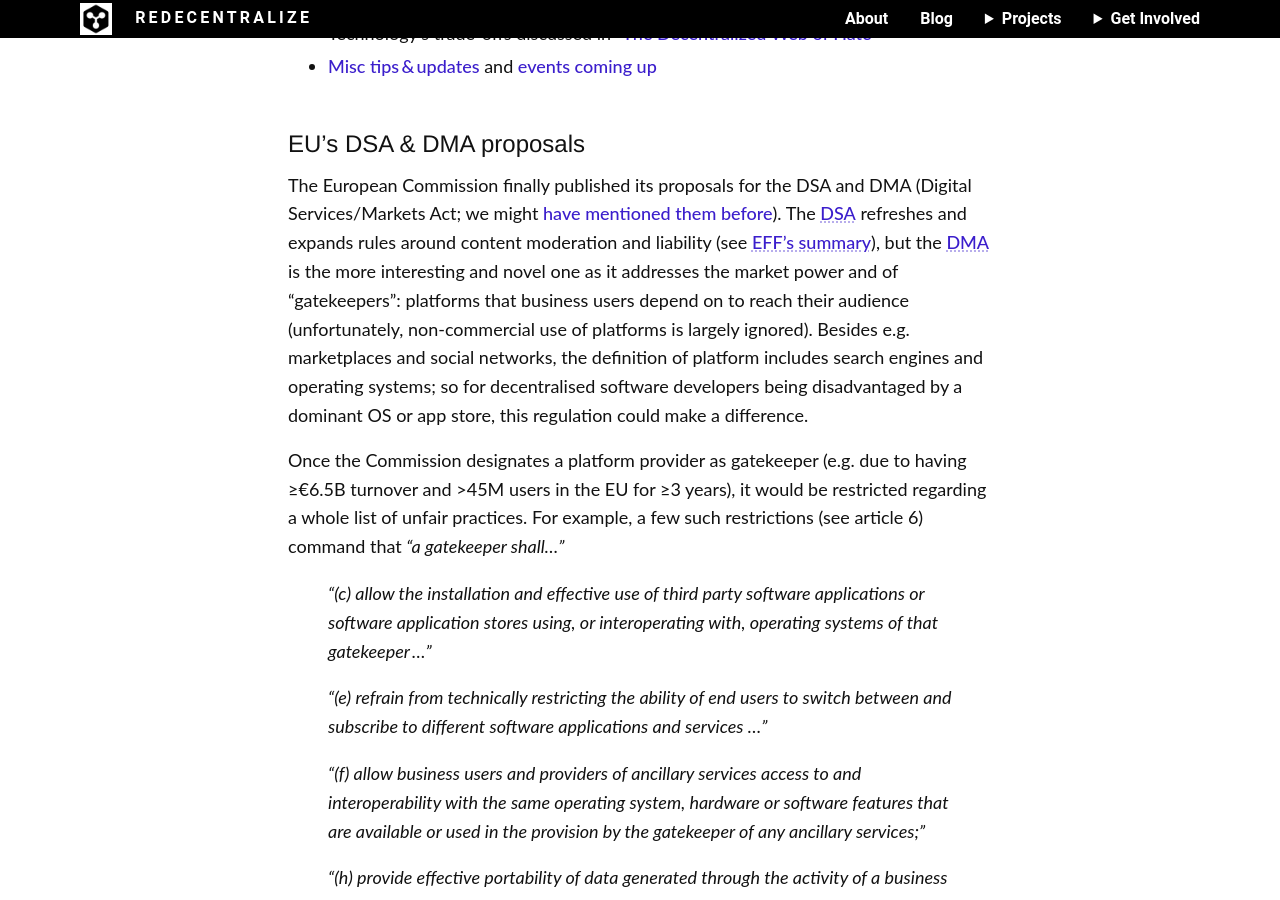
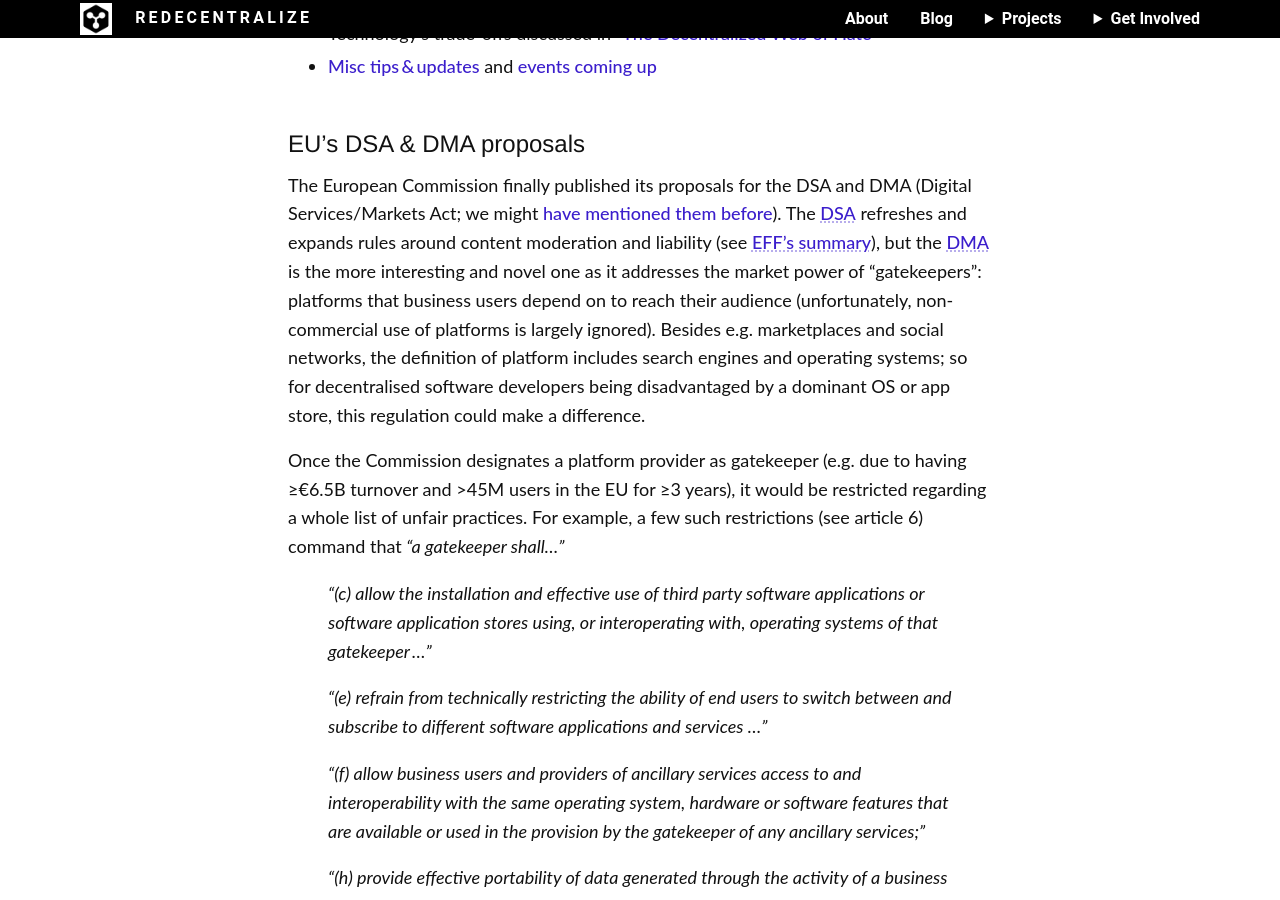
Before and after one commit to redecentralize/redecentralize-website, a Jekyll site: the page built from _posts/redigest/2020-12-31-redigest.md, in a window 1280 px wide and 900 px high, scrolled down 442 px. Built offline with Jekyll 4.4.1, drawn with Linux system fonts in a browser that asks for light colours; some of the changed lines change nothing that is shown; some of the changed text lies outside the part shown.

Commit message:
post-publication proofreading

```diff
--- a/_posts/redigest/2020-12-31-redigest.md
+++ b/_posts/redigest/2020-12-31-redigest.md
@@ -22,7 +22,7 @@
 
 ## EU’s DSA & DMA proposals
 
-The European Commission finally published its proposals for the DSA and DMA (Digital Services/Markets Act; we might [have][] [mentioned][] [them][] [before][]). The [DSA][] refreshes and expands rules around content moderation and liability (see [EFF’s summary][]), but the [DMA][] is the more interesting and novel one as it addresses the market power and  of “gatekeepers”: platforms that business users depend on to reach their audience (unfortunately, non-commercial use of platforms is largely ignored). Besides e.g. marketplaces and social networks, the definition of platform includes search engines and operating systems; so for decentralised software developers being disadvantaged by a dominant OS or app store, this regulation could make a difference.
+The European Commission finally published its proposals for the DSA and DMA (Digital Services/Markets Act; we might [have][] [mentioned][] [them][] [before][]). The [DSA][] refreshes and expands rules around content moderation and liability (see [EFF’s summary][]), but the [DMA][] is the more interesting and novel one as it addresses the market power of “gatekeepers”: platforms that business users depend on to reach their audience (unfortunately, non-commercial use of platforms is largely ignored). Besides e.g. marketplaces and social networks, the definition of platform includes search engines and operating systems; so for decentralised software developers being disadvantaged by a dominant OS or app store, this regulation could make a difference.
 
 Once the Commission designates a platform provider as gatekeeper (e.g. due to having ≥€6.5B turnover and >45M users in the EU for ≥3 years), it would be restricted regarding a whole list of unfair practices. For example, a few such restrictions (see article 6) command that *“a gatekeeper shall…”*
 
@@ -98,7 +98,7 @@
 >
 > **Radical democratization of the responsibility for maintaining a healthy Internet that respects difficult discourse, free speech, and the rights of marginalized persons to safety online is the great task of the P2P era**”
 
-Interesting is analysis of the different attitudes and motivations that drive people in the peer-to-peer space:
+Interesting is the analysis of the different attitudes and motivations that drive people in the peer-to-peer space:
 
 > “For many in the P2P space, particularly those influenced by political ideologies such as techno-libertarianism, a belief in a combination of maximized liberty through free-markets and technology, the affordance of malicious use of their tools is understood as a necessary risk to advancing goals like freedom of speech and curtailing state overreach. To those in the P2P space more influenced by leftist and social justice ideologies, affordances such as use by white supremacists using a technology is something to be counter-acted as much as possible while still trying to leverage the potential of the tool. Further, there is a subpopulation of people in the P2P development space who themselves identify with white supremacist ideologies though they may take the cover of other political ideologies or dogwhistles.
 >
@@ -128,7 +128,7 @@
 [1.0 release]: https://beakerbrowser.com/2020/12/02/beaker-1-0.html
 
 
-- [Two][] [studies][] that show the domain name system (DNS) is has become more and more concentrated and less redundant.
+- [Two][] [studies][] that show the domain name system (DNS) has become more and more concentrated and less redundant.
 
 [Two]: https://www.zdnet.com/article/four-years-after-the-dyn-ddos-attack-critical-dns-dependencies-have-only-gone-up/ "Four years after the Dyn DDoS attack, critical DNS dependencies have only gone up · Catalin Cimpanu / ZDNet · 30 Nov 2020"
 [studies]: https://www.icann.org/news/blog/what-ithi-can-tell-us-about-resolver-concentration "What ITHI Can Tell Us About Resolver Concentration · ICANN blog · 27 Oct 2020"
```
